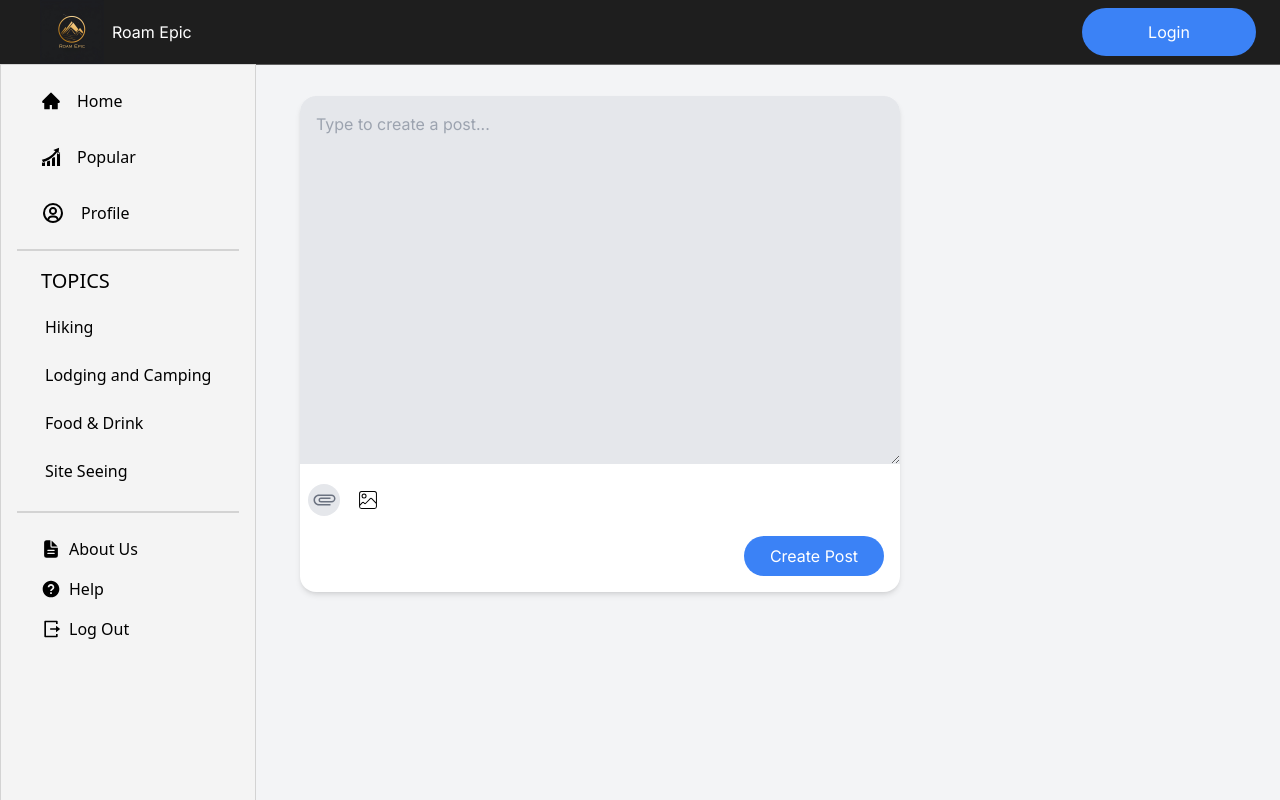
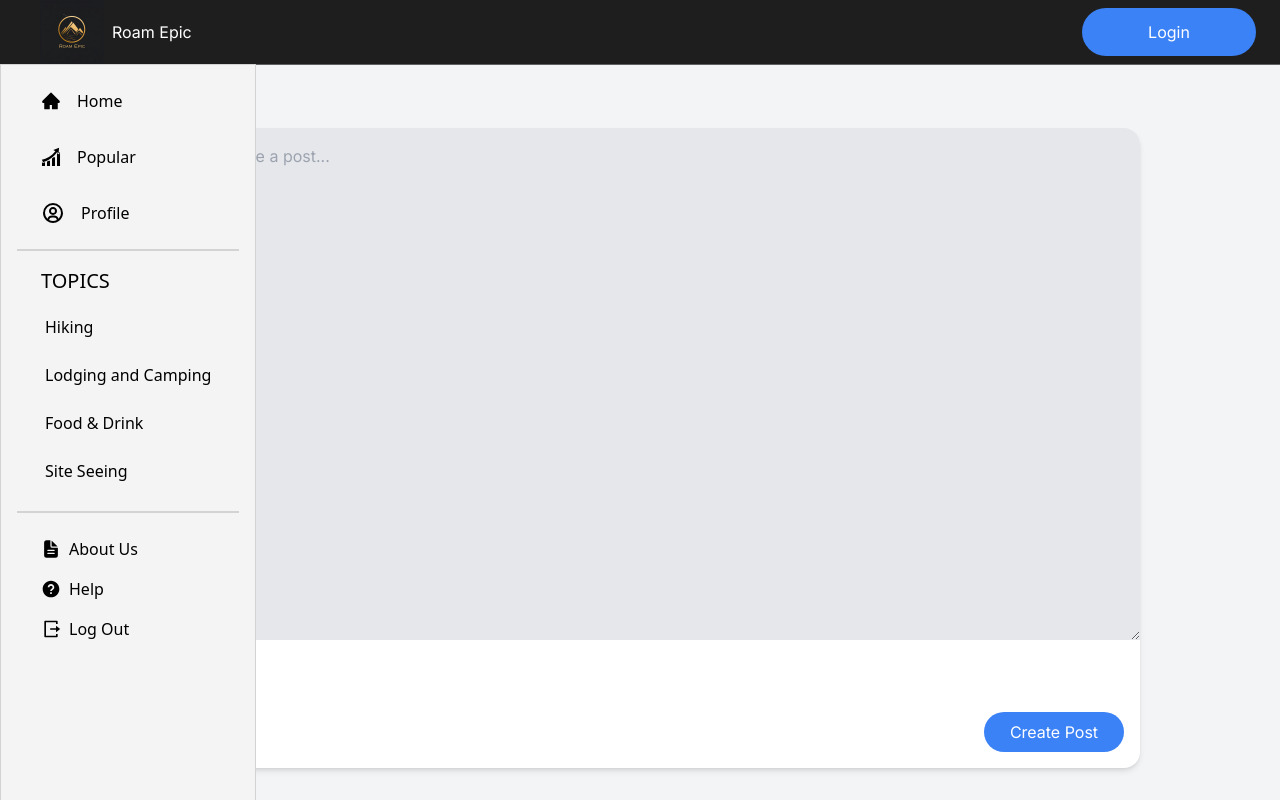
Before and after one commit to haris-bit/TravelBlogApp, a Next.js app in the folder travel-blog/: page /postcreate in a window 1280 px wide. Built offline with nearby package versions, Linux system fonts and the light colour scheme; no server answers.

Commit message:
changes done

```diff
--- a/travel-blog/app/components/footer/Footer.jsx
+++ b/travel-blog/app/components/footer/Footer.jsx
@@ -7,7 +7,7 @@ import Link from 'next/link';
 
 const Footer = () => {
     return (
-        <footer className="mt-32 z-100 fixed bottom-0 left-0 right-0 bg-gray-200 p-2">
+        <footer className="mt-32 z-100 fixed bottom-0 left-0 right-0 bg-gray-200 p-2 container mx-auto p-2">
             <div className="flex justify-between items-center container mx-auto">
 
                 <div className="text-center text-gray-600">
--- a/travel-blog/app/components/preview/ProfilePreview.jsx
+++ b/travel-blog/app/components/preview/ProfilePreview.jsx
@@ -59,9 +59,9 @@ const ProfilePreview = () => {
                     <span className="mt-2 text-sm font-semibold">{user.firstName + ' ' + user.surname}</span>
                     <span className='mt-1 text-sm text-gray-500 leading-loose tracking-wide'>{user.bio}</span>
 
-                    <h2 className='mt-4 text-sm font-semibold text-black leading-loose tracking-wide'>
+                    {/* <h2 className='mt-4 text-sm font-semibold text-black leading-loose tracking-wide'>
                         3,243 followers
-                    </h2>
+                    </h2> */}
 
 
                     {/* Edit Profile button */}
--- a/travel-blog/app/components/sidebar/Sidebar.jsx
+++ b/travel-blog/app/components/sidebar/Sidebar.jsx
@@ -47,7 +47,7 @@ const Sidebar = () => {
 
         <div>
           <Link
-            href="/popular"
+            href="/"
             className="flex items-center
                 hover:bg-[#E9E9E9]
                 hover:rounded-md
@@ -64,7 +64,7 @@ const Sidebar = () => {
         <div>
           {/* here how can I pass the email */}
           <Link
-            href="/profile"
+            href="/"
             className="flex items-center
                 hover:bg-[#E9E9E9]
                 hover:rounded-md
--- a/travel-blog/app/login/page.jsx
+++ b/travel-blog/app/login/page.jsx
@@ -67,10 +67,10 @@ const LogIn = () => {
                     />
                 </div>
 
-                <p className="text-[14px] text-transparent mb-6">
+                {/* <p className="text-[14px] text-transparent mb-6">
                     <span className="text-black">Forgot password? </span>
                     <span className="text-[#00a3e8] cursor-pointer">Help</span>
-                </p>
+                </p> */}
 
                 <div className="mb-6
                 flex justify-center items-center
--- a/travel-blog/app/main/page.jsx
+++ b/travel-blog/app/main/page.jsx
@@ -9,7 +9,7 @@ import ProfilePreview from '@app/components/preview/ProfilePreview';
 const MainPage = () => {
     return (
         <div
-            className='flex flex-col w-full min-h-screen bg-[#F4F4F4] text-black '
+            className='flex flex-col w-full min-h-screen bg-[#F4F4F4] text-black  container mx-auto p-2'
         >
             <Navbar />
             <div
--- a/travel-blog/app/postcreate/page.jsx
+++ b/travel-blog/app/postcreate/page.jsx
@@ -88,11 +88,12 @@ const CreatePost = () => {
             <Sidebar />
 
             {/* Create Post Content */}
-            <div className="flex flex-col ml-[300px] w-full mt-24">
-                <div className="flex flex-col w-[600px] bg-white rounded-2xl shadow-md">
+            <div className="flex flex-col w-full mt-32">
+                <div className="flex justify-center items-center">
+                <div className="flex flex-col w-[1000px] bg-white rounded-2xl shadow-md">
                     <textarea
                         placeholder="Type to create a post..."
-                        rows={14}
+                        rows={20}
                         value={description}
                         onChange={handleTextChange}
                         className="w-full p-4 text-gray-500 border-none outline-none bg-gray-200 rounded-t-2xl"
@@ -139,9 +140,10 @@ const CreatePost = () => {
                         Create Post
                     </button>
                 </div>
+                </div>
 
                 {/* Profile Preview */}
-                <ProfilePreview />
+                <ProfilePreview className="mb-32"/>
             </div>
         </div>
     );
```
